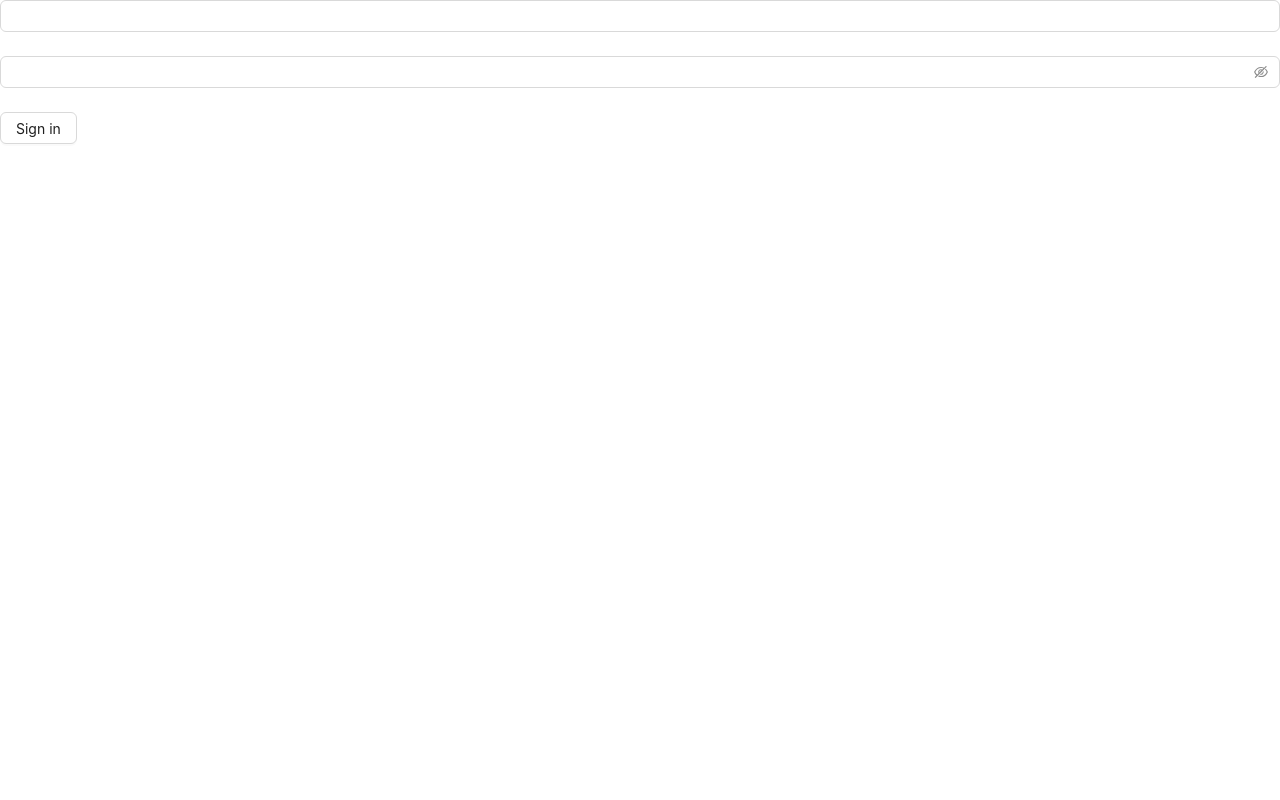
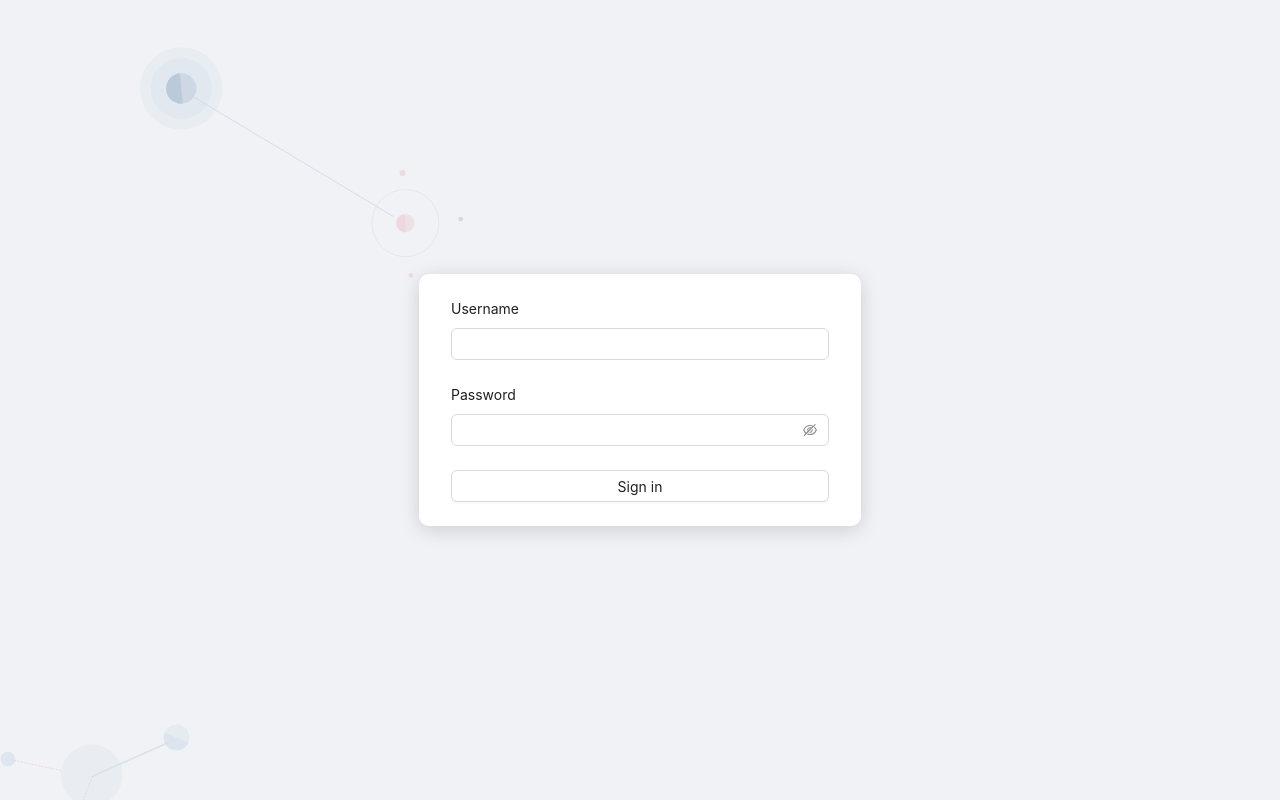
Before and after one commit to philevohoang991989/next-antd, a Next.js app: page /login in a window 1280 px wide. Built offline with nearby package versions, Linux system fonts and the light colour scheme.

Commit message:
update code

```diff
--- a/package.json
+++ b/package.json
@@ -15,8 +15,10 @@
     "jwt-decode": "3.1.2",
     "next": "14.0.3",
     "next-auth": "^4.24.5",
+    "node-sass": "^9.0.0",
     "react": "^18",
-    "react-dom": "^18"
+    "react-dom": "^18",
+    "sass": "^1.69.5"
   },
   "devDependencies": {
     "@types/node": "^20",
--- a/src/app/(router)/(auth)/login/page.tsx
+++ b/src/app/(router)/(auth)/login/page.tsx
@@ -4,6 +4,7 @@ import { Button, Form, Input, message } from "antd";
 import { signIn, useSession } from "next-auth/react";
 import { useRouter } from "next/navigation";
 import React from "react";
+import styles from '../styles.module.scss'
 
 export default function Login() {
   const router = useRouter();
@@ -22,10 +23,11 @@ export default function Login() {
   };
 
   return (
-    <div>
-      <Form onFinish={handleSubmit}>
+    <main className={styles.wapperPage}>
+      <Form onFinish={handleSubmit} layout="vertical" className={styles.wapperForm}>
         <Form.Item
           name="username"
+          label='Username'
           rules={[
             {
               pattern: regex.email,
@@ -35,11 +37,11 @@ export default function Login() {
         >
           <Input type="text" />
         </Form.Item>
-        <Form.Item name="password">
+        <Form.Item name="password" label='Password'>
           <Input.Password />
         </Form.Item>
         <Button htmlType="submit">Sign in</Button>
       </Form>
-    </div>
+    </main>
   );
 }
--- /dev/null
+++ b/src/app/(router)/(auth)/styles.module.scss
@@ -0,0 +1,18 @@
+.wapperPage{
+    background-image: url("../../../assets/icons/ic_background.svg");
+    display: flex;
+    justify-content: center;
+    align-items: center;
+    width: 100%;
+    height: 100vh;
+    .wapperForm{
+        background-color: #fff;
+        background-color: white;
+        border-radius: 10px;
+        width: 44.2rem;
+        box-shadow: 0px 4px 20px rgba(0, 0, 0, 0.15);
+        padding: 2.4rem 3.2rem 2.4rem 3.2rem;
+        display: flex;
+        flex-direction: column;
+    }
+}
```
Also changed, not shown: src/assets/icons/ic_background.svg (added), 1 other file (tests, documents, lock files or other folders).
